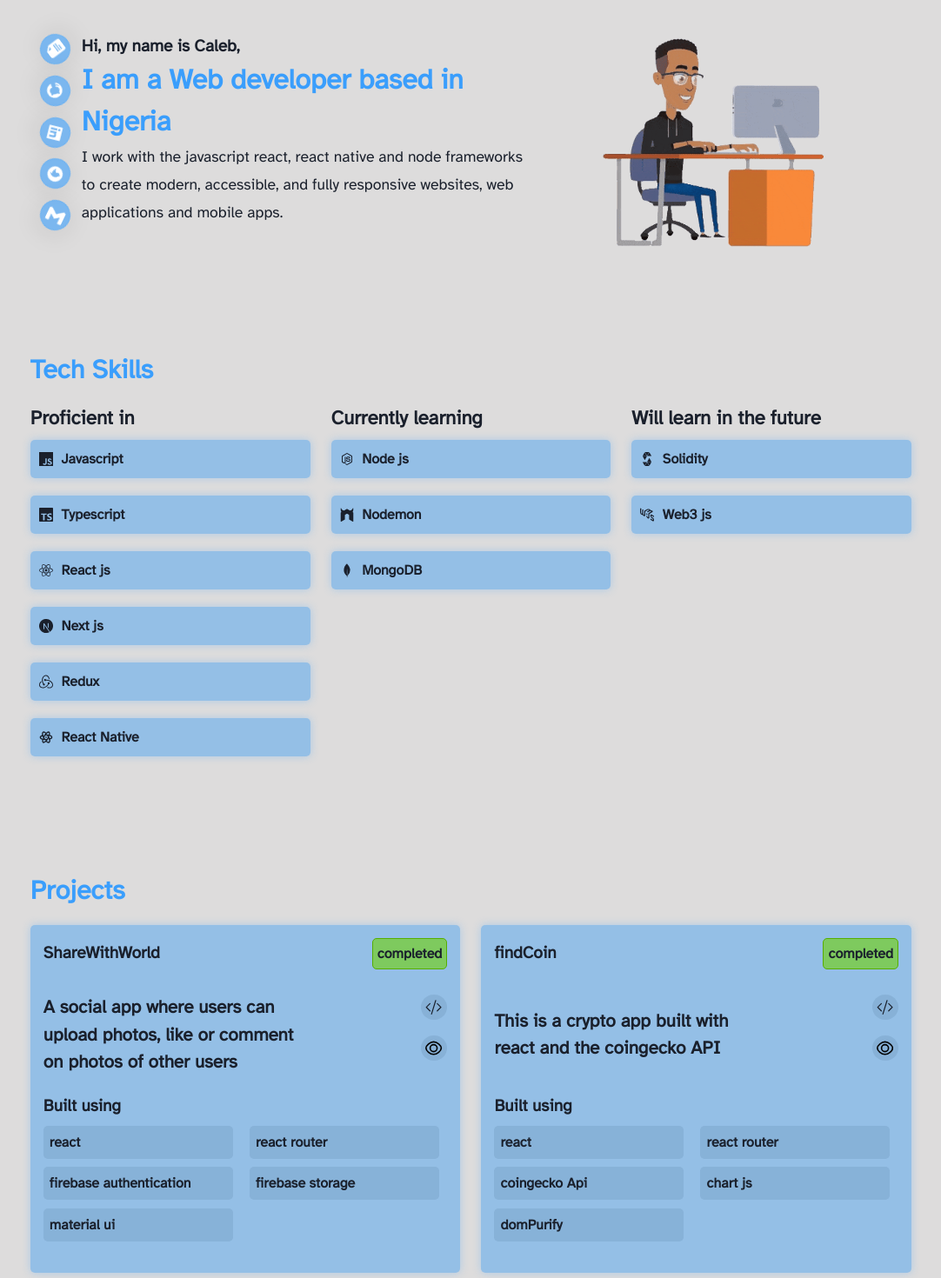
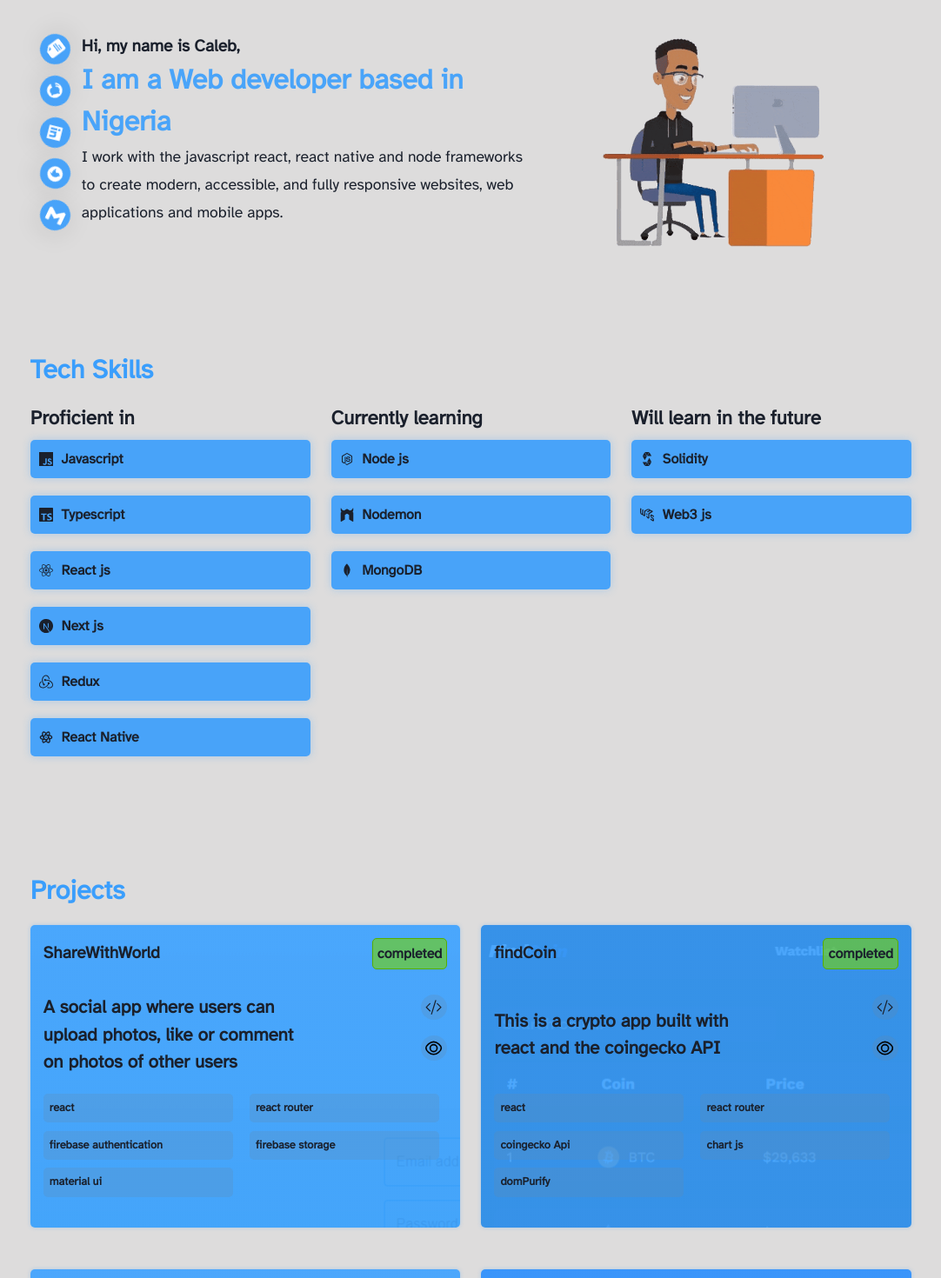
Before and after one commit to Kaybangz/Portfolio_website, a Next.js app: page / in a window 1280 px wide. Shown: the part 140-1610 px from the top of the page at 87% size, without its empty margins (101-1183 px from the left). Built offline with nearby package versions, Linux system fonts and the light colour scheme.

Commit message:
changed layout colors

```diff
--- a/pages/pageSections/Hero/Hero.js
+++ b/pages/pageSections/Hero/Hero.js
@@ -54,14 +54,14 @@
 
         <motion.section
           className={HeroStyle.sectionTwo}
-          initial={{ opacity: 0, x: 100 }}
+          initial={{ opacity: 0, y: 100 }}
           transition={{
             duration: 2,
             ease: "easeInOut",
             type: "spring",
             delay: 0.9,
           }}
-          animate={{ opacity: 1, x: 0 }}
+          animate={{ opacity: 1, y: 0 }}
         >
           <img
             src="/hero_illustration.gif"
--- a/pages/pageSections/Projects/Projects.js
+++ b/pages/pageSections/Projects/Projects.js
@@ -1,5 +1,6 @@
 /* eslint-disable @next/next/no-img-element */
 import { useEffect } from "react";
+import Image from "next/image"
 import ContainerSmall from "../../../component/Container/Container";
 import ProjectsStyle from "../../../styles/Projects.module.css";
 import projectsData from "../../api/ProjectData";
@@ -44,6 +45,11 @@
                 className={ProjectsStyle.projectContainer}
                 animate={animation}
                 transition={{ duration: 1, delay: index * 0.2 }}
+                style={{
+                  background: `linear-gradient(#3a9efce8, #3a9efce8),url(${project.image})`,
+                  backdropFilter: "blur(2.7px)",
+
+                }}
               >
                 <div className={ProjectsStyle.top}>
                   <h2>{project.name}</h2>
@@ -106,16 +112,7 @@
                   </aside>
                 </div>
 
-                <div>
-                  <h3
-                    style={{
-                      fontSize: "clamp(1.1rem, 3.8vw, 1.2rem)",
-                      fontWeight: "600",
-                      marginBottom: ".5rem",
-                    }}
-                  >
-                    Built using
-                  </h3>
+
                   <div className={ProjectsStyle.bottom}>
                     {project.tools.map((tool) => {
                       return (
@@ -125,7 +122,6 @@
                       );
                     })}
                   </div>
-                </div>
               </motion.div>
             );
           })}
--- a/styles/Hero.module.css
+++ b/styles/Hero.module.css
@@ -31,7 +31,7 @@
 }
 
 .sectionOne h1 {
-    color: #3a9efc;
+    color: #3a9efce8;
     font-size: clamp(1.8rem, 2.5vw, 2.1rem);
     font-weight: 800;
 }
--- a/styles/Projects.module.css
+++ b/styles/Projects.module.css
@@ -17,13 +17,13 @@
 .projectContainer {
     display: flex;
     flex-direction: column;
-    background-color: #51a3f083;
+    background-color: #3a9efce8;
     margin-bottom: 1.5rem;
     border-radius: 5px;
     padding: 15px;
     box-shadow: 0 0 4px #6fb3f375;
-    -webkit-box-shadow: 0 0 10px #6fb3f375;
-    -moz-box-shadow: 0 0 10px #6fb3f375;
+    -webkit-box-shadow: 0 0 4px #6fb3f375;
+    -moz-box-shadow: 0 0 4px #6fb3f375;
 }
 
 .top {
@@ -85,6 +85,7 @@
 
 .bottom {
     display: grid;
+    grid-template-columns: repeat(2, 1fr);
     margin-bottom: 1.3rem;
     gap: .6rem;
 }
@@ -96,6 +97,7 @@
     padding: 7px;
     background-color: #6189ad41;
     font-weight: 600;
+    font-size: clamp(.7rem, 3.8vw, .8rem);
 }
 
 
--- a/styles/Skills.module.css
+++ b/styles/Skills.module.css
@@ -28,7 +28,7 @@
     border-radius: 5px;
     padding: 10px;
     margin-bottom: 20px;
-    background-color: #51a3f083;
+    background-color: #3a9efce8;
     font-weight: bold;
     font-size: clamp(1rem, 3.5vw, 1rem);
     box-shadow: 0 0 4px #6fb3f375;
--- a/styles/Socials.module.css
+++ b/styles/Socials.module.css
@@ -8,7 +8,7 @@
 .socials_main button {
     height: 35px;
     width: 35px;
-    background: rgba(58, 158, 252, 0.6);
+    background: #3a9efce8;
     border-radius: 16px;
     box-shadow: 0 4px 30px rgba(0, 0, 0, 0.1);
     backdrop-filter: blur(2.2px);
```
